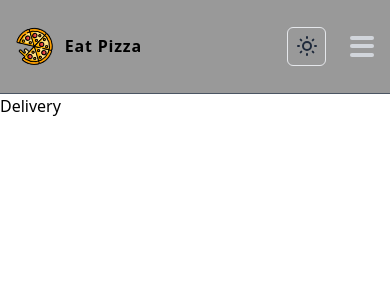
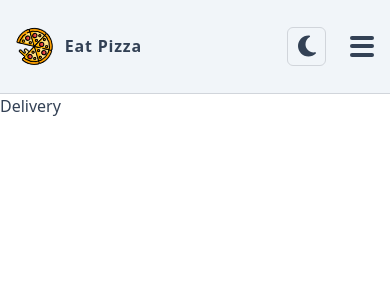
Before and after one commit to Webprojon/eatpizza-v2, a Next.js app: page /delivery in a window 390 px wide. Shown: the top 300 px of the page. Built offline with nearby package versions, Linux system fonts and the light colour scheme.

Commit message:
theme changer is added

```diff
--- a/src/app/layout.tsx
+++ b/src/app/layout.tsx
@@ -1,14 +1,12 @@
 import { Inter } from "next/font/google";
 import "./globals.css";
 import { Toaster } from "react-hot-toast";
-//import GlobalContextProvider from "@/context/global-context";
-//import ThemeContextProvider from "@/context/theme-context";
-
-const inter = Inter({ subsets: ["latin"] });
-
 import type { Metadata } from "next";
 import Footer from "@/components/Footer";
 import DesktopNavbar from "@/components/DesktopNavbar";
+import ThemeContextProvider from "@/context/theme-context";
+
+const inter = Inter({ subsets: ["latin"] });
 
 export const metadata: Metadata = {
 	title: "Eat Pizza",
@@ -45,18 +43,18 @@ export default function RootLayout({
 				<link rel="apple-touch-icon" href="icons/EatPizza-512.png" />
 			</head>
 			<body
-				className={`${inter.className}bg-gray-50 dark:bg-gray-900 dark:text-gray-300 select-none`}
+				className={`${inter.className}bg-gray-50 dark:bg-gray-900 dark:text-slate-300 text-slate-700 select-none`}
 			>
 				<div className="animate-spin-25s fixed top-[-6rem] -z-10 right-[11rem] h-[31.25rem] w-[31.25rem] rounded-full blur-[10rem] sm:w-[68.75rem] dark:bg-[#4d2d2d]"></div>
 				<div className="animate-spin-25s fixed top-[-1rem] -z-10 left-[-35rem] h-[31.25rem] w-[50rem] rounded-full blur-[10rem] sm:w-[68.75rem] md:left-[-33rem] lg:left-[-28rem] xl:left-[-15rem] 2xl:left-[-5rem] dark:bg-[#494579]"></div>
-				{/*<ThemeContextProvider>*/}
+				<ThemeContextProvider>
 					{/*<GlobalContextProvider>*/}
 					<DesktopNavbar />
 					{children}
 					<Footer />
 					<Toaster position="top-center" />
 					{/*</GlobalContextProvider>*/}
-				{/*</ThemeContextProvider>*/}
+				</ThemeContextProvider>
 			</body>
 		</html>
 	);
--- a/src/components/DesktopNavbar.tsx
+++ b/src/components/DesktopNavbar.tsx
@@ -1,13 +1,13 @@
 "use client";
 import Image from "next/image";
 import logo from "../../public/general-imgs/logo.png";
-import React, { useState } from "react";
 import MobileNavbar from "./MobileNavbar";
 import Link from "next/link";
 import { FaLocationDot, FaMoon } from "react-icons/fa6";
 import { MdOutlineDeliveryDining, MdRestaurantMenu } from "react-icons/md";
 import { HiOutlineSun } from "react-icons/hi";
 import { MdOutlineFeedback } from "react-icons/md";
+import { useTheme } from "@/context/theme-context";
 
 const LINKS = [
 	{
@@ -31,13 +31,10 @@ const LINKS = [
 ];
 
 export default function DesktopNavbar() {
-	const [theme, setTheme] = useState("light");
+	const { theme, toggleTheme } = useTheme();
 
-	const toggleTheme = () => {
-		setTheme("dark");
-	};
 	return (
-		<header className="border-b border-gray-600 bg-black/40 tracking-wider">
+		<header className="border-b border-gray-300 dark:border-gray-600 bg-slate-100 dark:bg-black/40 tracking-wider">
 			<nav className="h-[11vh] max-w-[1250px] mx-auto flex items-center justify-between px-4 xl:px-0">
 				<Link href="/" className="flex items-center cursor-pointer">
 					<Image
@@ -65,12 +62,12 @@ export default function DesktopNavbar() {
 				<div className="flex items-center gap-x-6">
 					<div
 						onClick={toggleTheme}
-						className="cursor-pointer border p-[.4rem] md:p-[.5rem] rounded-md dark:border-slate-600 text-slate-800 dark:text-slate-300"
+						className="cursor-pointer border p-[.4rem] md:p-[.5rem] rounded-md border-gray-300 dark:border-slate-600 text-slate-700 dark:text-slate-300"
 					>
 						{theme === "light" ? (
+							<FaMoon className="size-6" />
+						) : (
 							<HiOutlineSun className="size-6" />
-						) : (
-							<FaMoon className="size-6" />
 						)}
 					</div>
 
--- a/src/components/MobileNavbar.tsx
+++ b/src/components/MobileNavbar.tsx
@@ -39,22 +39,22 @@ export default function MobileNavbar() {
 				className="flex flex-col gap-[4.5px] cursor-pointer"
 			>
 				<div
-					className={`w-6 h-1 bg-gray-300 rounded-sm
+					className={`w-6 h-1 bg-slate-700 dark:bg-slate-300 rounded-sm
             ${isOpen && "rotate-45"} origin-left ease-in-out duration-500`}
 				/>
 				<div
-					className={`w-6 h-1 bg-gray-300 rounded-sm
+					className={`w-6 h-1 bg-slate-700 dark:bg-slate-300 rounded-sm
             ${isOpen && "opacity-0"}
           `}
 				/>
 				<div
-					className={`w-6 h-1 bg-gray-300 rounded-sm
+					className={`w-6 h-1 bg-slate-700 dark:bg-slate-300 rounded-sm
             ${isOpen && "-rotate-45"} origin-left ease-in-out duration-500`}
 				/>
 			</div>
 
 			<div
-				className={`absolute left-0 top-24 w-full h-[calc(100vh-96px)] bg-black/70 flex flex-col items-center gap-y-10
+				className={`absolute left-0 top-24 w-full h-[calc(100vh-96px)] bg-slate-100 dark:bg-black/70 flex flex-col items-center gap-y-10
 					 z-10 font-medium text-[23px] transition-transform duration-300 p-5
 					 ${isOpen ? "translate-x-0" : "-translate-x-full"} md:translate-x-0`}
 			>
--- /dev/null
+++ b/src/context/theme-context.tsx
@@ -0,0 +1,71 @@
+"use client";
+
+import React, { useEffect, useState, createContext, useContext } from "react";
+
+type Theme = "light" | "dark";
+
+type ThemeContextProviderProps = {
+	children: React.ReactNode;
+};
+
+type ThemeContextType = {
+	theme: Theme;
+	toggleTheme: () => void;
+};
+
+const ThemeContext = createContext<ThemeContextType | null>(null);
+
+export default function ThemeContextProvider({
+	children,
+}: ThemeContextProviderProps) {
+	const [theme, setTheme] = useState<Theme>("light");
+
+	const toggleTheme = () => {
+		if (theme === "light") {
+			setTheme("dark");
+			window.localStorage.setItem("theme", "dark");
+			document.documentElement.classList.add("dark");
+		} else {
+			setTheme("light");
+			window.localStorage.setItem("theme", "light");
+			document.documentElement.classList.remove("dark");
+		}
+	};
+
+	useEffect(() => {
+		const localTheme = window.localStorage.getItem("theme") as Theme | null;
+
+		if (localTheme) {
+			setTheme(localTheme);
+
+			if (localTheme === "dark") {
+				document.documentElement.classList.add("dark");
+			}
+		} else if (window.matchMedia("(prefers-color-scheme: dark)").matches) {
+			setTheme("dark");
+			if (localTheme === "dark") {
+				document.documentElement.classList.remove("dark");
+			}
+		}
+	}, []);
+
+	return (
+		<ThemeContext.Provider
+			value={{
+				theme,
+				toggleTheme,
+			}}
+		>
+			{children}
+		</ThemeContext.Provider>
+	);
+}
+
+export function useTheme() {
+	const context = useContext(ThemeContext);
+
+	if (context === null) {
+		throw new Error("useTheme must be used within a ThemeContextProvider");
+	}
+	return context;
+}
--- a/tailwind.config.ts
+++ b/tailwind.config.ts
@@ -23,4 +23,5 @@ export default {
 		},
 	},
 	plugins: [],
+	darkMode: "class",
 } satisfies Config;
```
Lines whose indentation alone changed are shown as unchanged.
